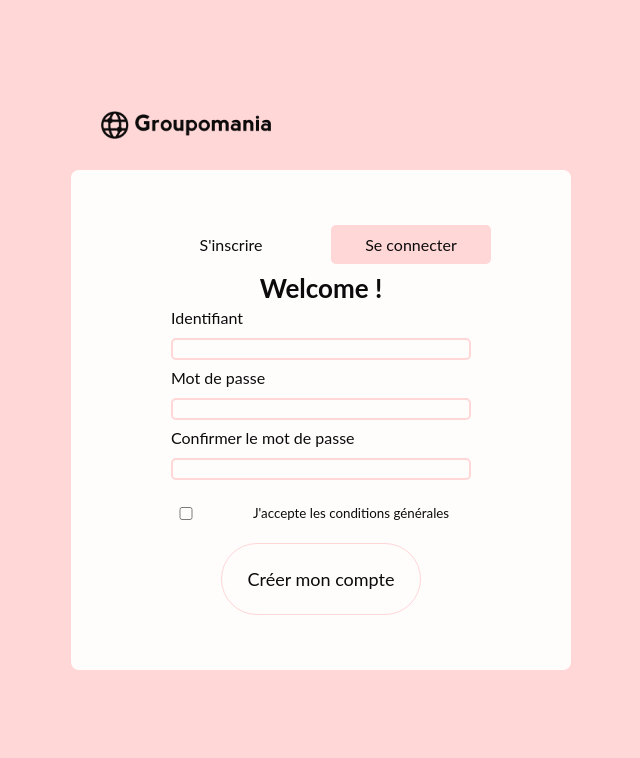
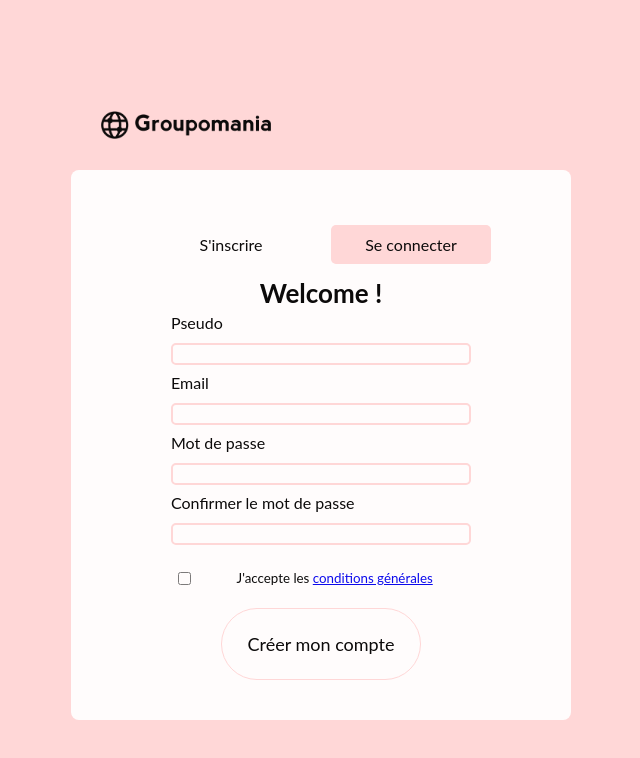
Before and after one commit to CelineSebe/P7_Groupomania, a React (Create React App) app in the folder front/: page / in a window 1280 px wide. Shown: the top 758 px of the page, without its empty margins (319-959 px from the left). Built offline with nearby package versions, Linux system fonts and the light colour scheme.

Commit message:
Sign Form SignUp

```diff
--- a/front/src/components/SignForm/SignIn.js
+++ b/front/src/components/SignForm/SignIn.js
@@ -9,7 +9,7 @@ display: flex;
 flex-direction: column;
 justify-content: center;
 width: 300px;
-height: 100px;
+height: 150px;
 line-height: 40px;
 margin-top:80px;`
 
@@ -17,7 +17,6 @@ const Checkbox = styled.div`
 height: 20px;
 width: 300px;
 margin: 20px 0px;
-padding: 0%;
 line-height: 20px;
 font-size: smaller;
 `
@@ -55,12 +54,12 @@ const SignIn = () => {
     const [email, setEmail] = useState('');
     const [password, setPassword] = useState('');
 
-    function handleLogin (e) {
+    async function handleLogin (e) {
         e.preventDefault();
         const emailError = document.querySelector('.email.error');
         const passwordError = document.querySelector('.password.error');
         console.log(email, password);
-        axios({
+        await axios({
             method: 'post',
             url: `${process.env.REACT_APP_API_URL}api/auth/login`,
             headers: {
@@ -78,7 +77,7 @@ const SignIn = () => {
                 emailError.innerHTML = res.data.errors.email;
                 passwordError.innerHTML = res.data.errors.password;
             } else {
-                window.location ='/';
+                window.location ='/Home';
             }
         })
         .catch((error) => {
@@ -109,8 +108,14 @@ const SignIn = () => {
                             value={password}/>
                     <div className='password error'></div>
                     <Checkbox style={{display:"inline-flex",flexDirection: "row",alignItems:"center"}}>
-                        <input autoComplete="on" type="checkbox" id="accepted" style={{display:"inline-flex",flexDirection: "row", justifyContent:"center", width: 30}}/>
-                            <label htmlFor="accepted" style={{display:"inline-flex",flexDirection: "row", justifyContent:"center", width: 300}}>J'accepte les conditions générales</label>
+                        <input autoComplete="on"
+                               type="checkbox"
+                               id="accepted"
+                               style={{display:"inline-flex",flexDirection: "row", justifyContent:"center", width: 30}}/>
+                            <label htmlFor="accepted"
+                                   style={{display:"inline-flex",flexDirection: "row", justifyContent:"center", width: 300}}>
+                                <span>J'accepte les <a href ="/" target="_blank" rel="noopener noreferrer">
+                                conditions générales</a></span></label>
                     </Checkbox>
 
                     <FormSubmit>
--- a/front/src/components/SignForm/SignUp.js
+++ b/front/src/components/SignForm/SignUp.js
@@ -1,6 +1,7 @@
-import React from 'react';
+import React, { useState } from 'react';
 import styled from 'styled-components';
 import colors from '../../utils/style/colors'
+import axios from 'react';
 
 const Signup = styled.div`
 
@@ -8,14 +9,16 @@ display: flex;
 flex-direction: column;
 justify-content: center;
 width: 300px;
-height: 100px;
+height: 170px;
 line-height: 30px;
 margin-top: 90px;
 
 `
 const Checkbox = styled.div`
 height: 20px;
+width: 300px;
 margin: 20px 0px;
+line-height: 20px;
 font-size: smaller;`
 
 // const Input = styled.input`
@@ -52,25 +55,55 @@ const LabelForButton = styled.label`
 `
 
 const SignUp = () => {
+  const [pseudo, setPseudo] =useState('');
+  const [email, setEmail] = useState('');
+  const [password, setPassword] = useState('');
+  const [ControlPassword, setControlPassword] = useState('');
+
+  const handleRegister = async (e) => {
+
+  }
+
     return (
         <>
             <Signup>
             <h1 style={{ fontSize: 26, textAlign:"center"}}> Welcome ! </h1>
-                <form>
-                    <label htmlFor='identifiant'> Identifiant </label>
-                    <input type="text" id='identifiant' autoComplete='off'></input>
+                <form action="" onSubmit={handleRegister} id = "signup-form">
+                    <label htmlFor='Pseudo'> Pseudo </label>
+                    <input type="text"
+                          id='Pseudo'
+                          autoComplete='off'
+                          onChange={(e) => setPseudo(e.target.value)}
+                          value={pseudo}/>
+                    <label htmlFor='Email'> Email </label>
+                    <input type="email"
+                            id='Email'
+                            autoComplete='off'
+                            onChange={(e) => setEmail(e.target.value)}
+                            value={email}/>
                     <label htmlFor='password'> Mot de passe </label>
-                    <input type="password" id='password' autoComplete='off' ></input>
-                    <label htmlFor="confirmation"> Confirmer le mot de passe </label>
-                    <input type="password" id="confirmation" autoComplete='off' ></input>
+                    <input type="password" id='password'
+                            autoComplete='off'
+                            onChange={(e) => setPassword(e.target.value)}
+                            value={password}/>
+                    <label htmlFor="controlPassword"> Confirmer le mot de passe </label>
+                    <input type="password"
+                            id="controlPassword"
+                            autoComplete='off'
+                            onChange={(e) => setControlPassword(e.target.value)}
+                            value={ControlPassword} />
 
                     <Checkbox style={{display:"inline-flex",flexDirection: "row",alignItems:"center"}}>
-                        <input type="checkbox" id="accepted" autoComplete="off" style={{display:"inline-flex",flexDirection: "row", justifyContent:"center", width: 30}}/>
-                            <label htmlFor="accepted" style={{display:"inline-flex",flexDirection: "row", justifyContent:"center", width: 300}}>J'accepte les conditions générales</label>
+                        <input type="checkbox"
+                               id="accepted"
+                               style={{display:"inline-flex",flexDirection: "row", justifyContent:"center", width: 30}}/>
+                        <label htmlFor="accepted"
+                                style= {{display:"inline-flex",flexDirection: "row", justifyContent:"center", width: 300}}>
+                                <span>J'accepte les <a href ="/" target="_blank" rel="noopener noreferrer">conditions générales</a></span></label>
                     </Checkbox>
                     <FormSubmit>
                         <HideButton>
-                            <input type="submit" id="createAccount" autoComplete='off' style={{border: "none", backgroundColor: "white"}}/>
+                            <input type="submit" value="Valider l'inscription" id="createAccount" autoComplete='off' style={{border: "none", backgroundColor: "white"}}/>
                         </HideButton>
                             <LabelForButton htmlFor="createAccount">Créer mon compte</LabelForButton>
                     </FormSubmit>
--- a/front/src/pages/Login/index.jsx
+++ b/front/src/pages/Login/index.jsx
@@ -35,7 +35,7 @@ align-items: center;
 background-color: white;
 border-radius: 8px;
 color: black;
-height: 500px;
+height: 550px;
 width: 500px;
 padding: 15px;
 `
```
